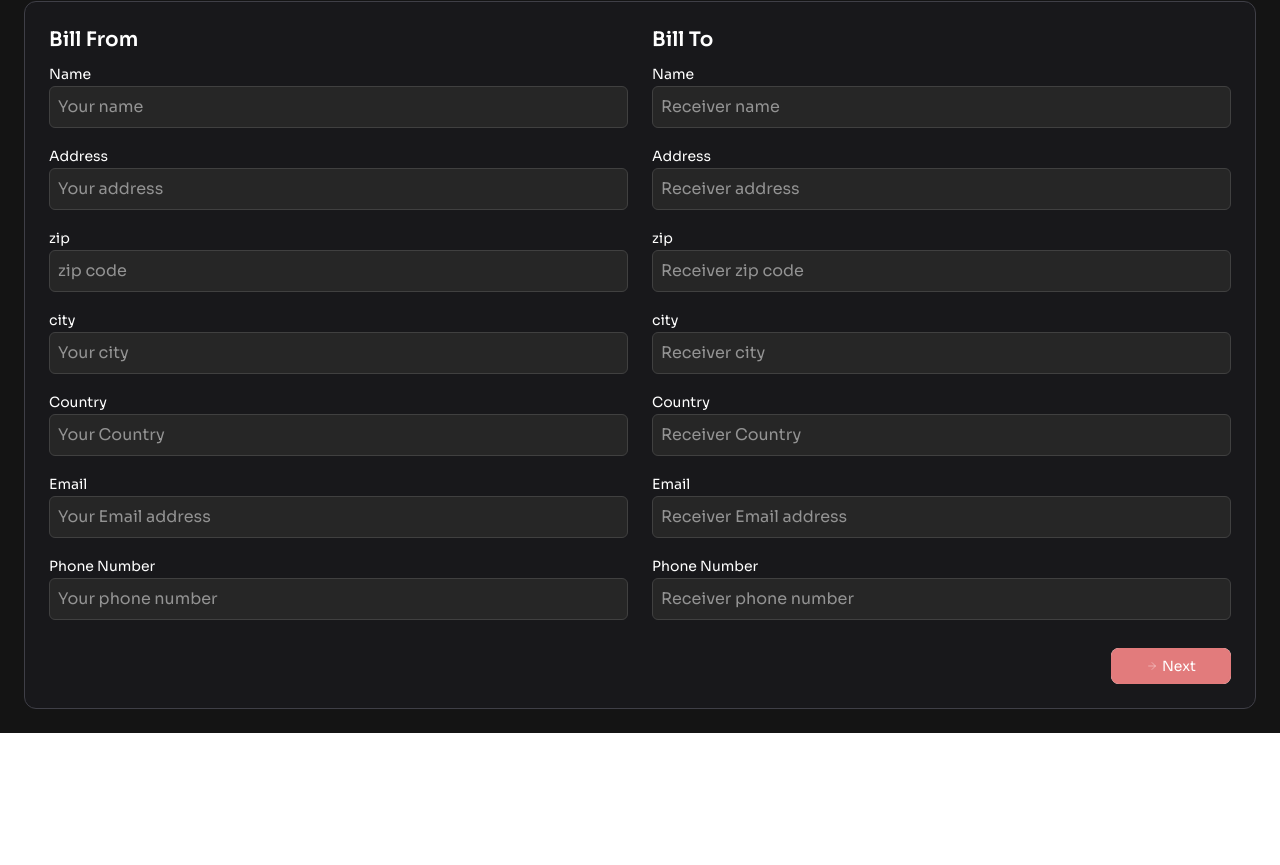
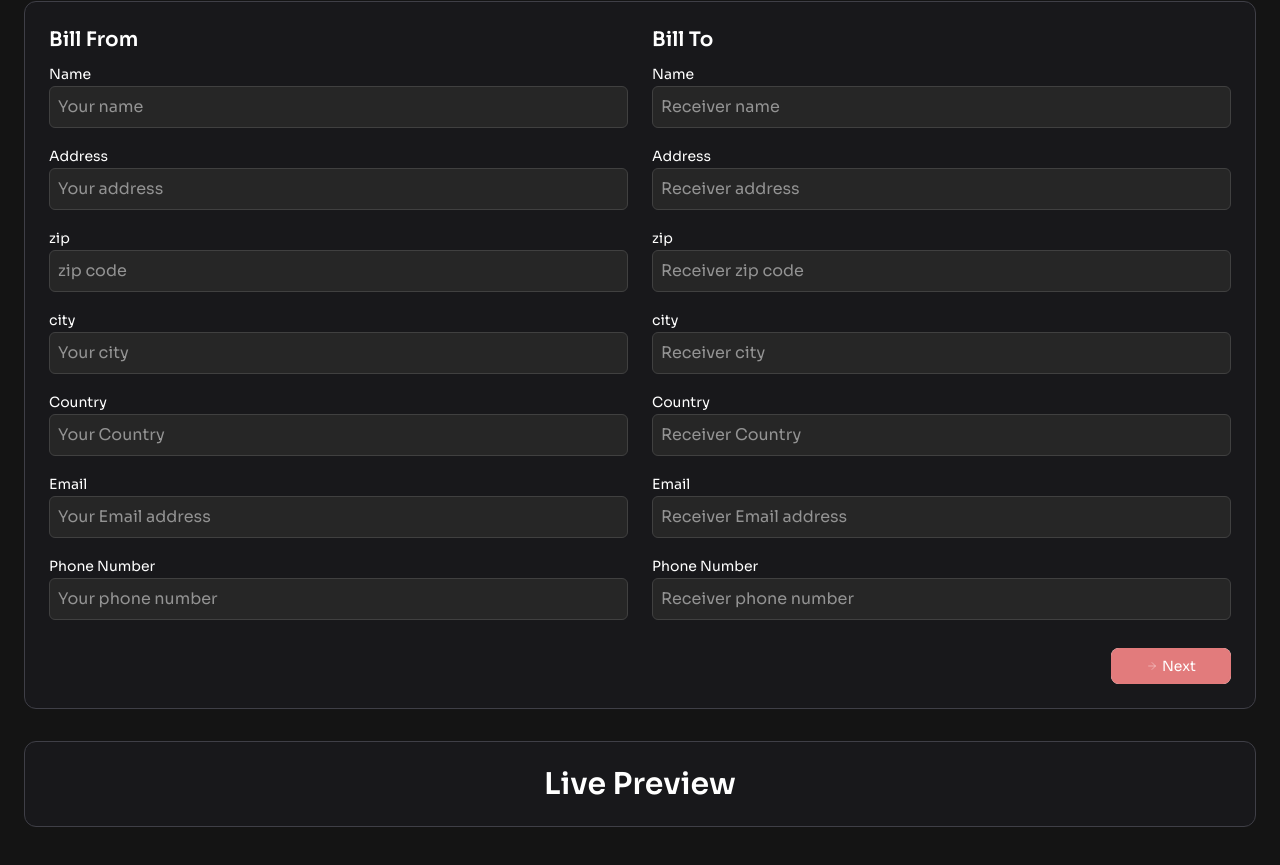
Before and after one commit to VedantKulkarni05/invoicely, a React (Vite) app: page /invoice in a window 1280 px wide. Shown: the part 155-1020 px from the top of the page. Before the commit the page ends 888 px from the top, so only its background shows below. Built offline with nearby package versions, Linux system fonts and the light colour scheme.

Commit message:
minor changes

```diff
--- a/src/pages/InvoicePage.jsx
+++ b/src/pages/InvoicePage.jsx
@@ -70,7 +70,7 @@ const InvoicePage = () => {
           ))}
         </div>
       </header>
-      <section className="bg-zinc-900 p-6 rounded-xl border border-zinc-700">
+      <section className="bg-zinc-900 p-6 rounded-xl border border-zinc-700 mb-8">
         {/* <FromtoSection /> */}
         {stepsData.map((step, i) => (
           <div key={i} className={currStep === i ? "" : "hidden"}>
@@ -78,6 +78,10 @@ const InvoicePage = () => {
           </div>
         ))}{" "}
       </section>
+
+      <section className="flex justify-center bg-zinc-900 p-6 rounded-xl border border-zinc-700 mb-8 ">
+        <h3 className="text-primary text-3xl font-semibold">Live Preview</h3>
+      </section>
     </div>
   );
 };
--- a/src/pages/LandingPage.jsx
+++ b/src/pages/LandingPage.jsx
@@ -1,5 +1,5 @@
 import logo from "../assets/Logo.svg";
-import startbtn from "../assets/StartBtn.svg";
+import Startbtn from "../assets/StartBtn.svg";
 import { useNavigate } from "react-router-dom";
 const LandingPage = () => {
   const Navigate = useNavigate();
@@ -25,12 +25,12 @@ const LandingPage = () => {
         <span className="absolute inset-0 bg-[#ffffff] rounded-lg transition-all duration-500 group-hover:translate-x-2 group-hover:-translate-y-2"></span>
 
         <div className="relative bg-[#e27b7c] border-2 border-[#e27b7c] text-white rounded-lg px-5 py-2.5 flex items-center justify-center gap-2">
-          <img src={startbtn} alt="Start button" className="w-7 h-7" />
+          <img src={Startbtn} alt="Start button" className="w-7 h-7" />
           <span className="text-xl font-outerSans font-medium">Start</span>
         </div>
       </button>
     </div>
-  );im
+  );
 };
 
 export default LandingPage;
```
